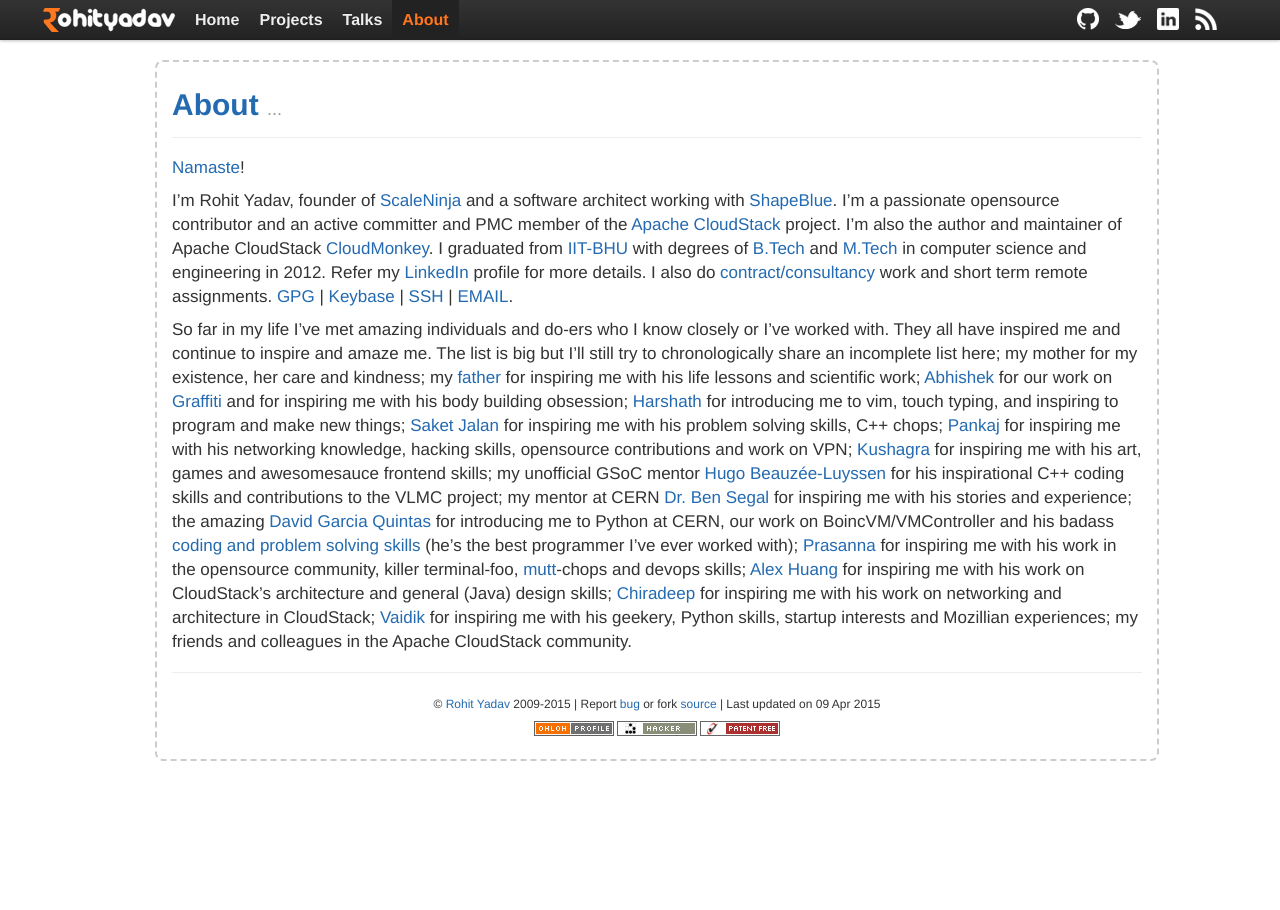
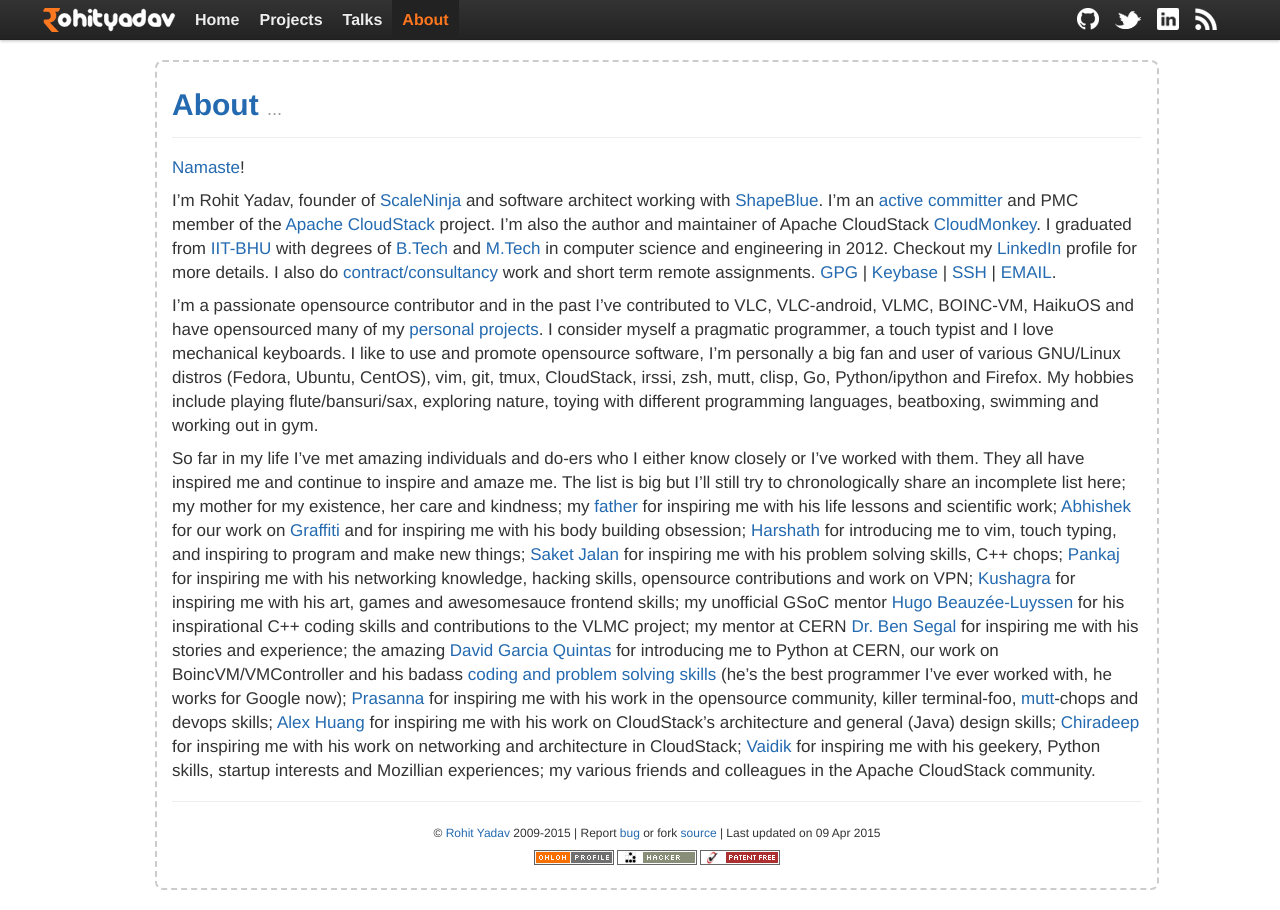
Before and after one commit to rohityadavcloud/rohityadavcloud.github.io, a Jekyll site: the page built from about.markdown, in a window 1280 px wide. Built offline with Jekyll 4.4.1, drawn with Linux system fonts in a browser that asks for light colours.

Commit message:
kup
Signed-off-by: Rohit Yadav <rohit@scaleninja.com>

```diff
--- a/about.markdown
+++ b/about.markdown
@@ -6,21 +6,32 @@
 
 [Namaste](http://en.wikipedia.org/wiki/Namaste)!
 
-I'm Rohit Yadav, founder of [ScaleNinja](http://www.scaleninja.com) and a software
-architect working with [ShapeBlue](http://shapeblue.com). I'm a passionate opensource
-contributor and an active committer and PMC member of the [Apache
-CloudStack](http://cloudstack.apache.org) project. I'm also the author and maintainer of
+I'm Rohit Yadav, founder of [ScaleNinja](http://www.scaleninja.com) and software
+architect working with [ShapeBlue](http://shapeblue.com). I'm an [active
+committer](https://github.com/apache/cloudstack/graphs/contributors) and PMC
+member of the [Apache CloudStack](http://cloudstack.apache.org) project. I'm
+also the author and maintainer of
 Apache CloudStack [CloudMonkey](http://github.com/apache/cloudstack-cloudmonkey).
 I graduated from [IIT-BHU](http://en.wikipedia.org/wiki/Indian_Institute_of_Technology_%28Banaras_Hindu_University%29_Varanasi)
 with degrees of [B.Tech](http://en.wikipedia.org/wiki/Bachelor_of_Technology) and
 [M.Tech](http://en.wikipedia.org/wiki/Master_of_Engineering) in computer science
-and engineering in 2012. Refer my [LinkedIn](https://linkedin.com/in/bhaisaab)
+and engineering in 2012. Checkout my [LinkedIn](https://linkedin.com/in/bhaisaab)
 profile for more details. I also do
 [contract/consultancy](mailto:rohit@scaleninja.com) work and short term remote
 assignments. [GPG](/gpg.pub) | [Keybase](https://keybase.io/bhaisaab) |
 [SSH](/ssh.pub) | [EMAIL](mailto:rohit@scaleninja.com).
 
-So far in my life I've met amazing individuals and do-ers who I know closely or I've worked with.
+I'm a passionate opensource contributor and in the past I've contributed to VLC,
+VLC-android, VLMC, BOINC-VM, HaikuOS and have opensourced many of my [personal
+projects](https://github.com/bhaisaab?tab=repositories).
+I consider myself a pragmatic programmer, a touch typist and I love mechanical
+keyboards. I like to use and promote opensource software, I'm personally a big
+fan and user of various GNU/Linux distros (Fedora, Ubuntu, CentOS), vim, git, tmux,
+CloudStack, irssi, zsh, mutt, clisp, Go, Python/ipython and Firefox. My hobbies
+include playing flute/bansuri/sax, exploring nature, toying with different
+programming languages, beatboxing, swimming and working out in gym.
+
+So far in my life I've met amazing individuals and do-ers who I either know closely or I've worked with them.
 They all have inspired me and continue to inspire and amaze me. The list is big but
 I'll still try to chronologically share an incomplete list here;
 my mother for my existence, her care and kindness;
@@ -32,9 +43,9 @@
 [Kushagra](http://kushagragour.in/) for inspiring me with his art, games and awesomesauce frontend skills;
 my unofficial GSoC mentor [Hugo Beauzée-Luyssen](https://twitter.com/beauzeh) for his inspirational C++ coding skills and contributions to the VLMC project;
 my mentor at CERN [Dr. Ben Segal](http://ben.web.cern.ch/ben/) for inspiring me with his stories and experience;
-the amazing [David Garcia Quintas](https://www.linkedin.com/in/davidgarciaquintas) for introducing me to Python at CERN, our work on BoincVM/VMController and his badass [coding and problem solving skills](https://github.com/dgquintas/my-code-samples) (he's the best programmer I've ever worked with);
+the amazing [David Garcia Quintas](https://www.linkedin.com/in/davidgarciaquintas) for introducing me to Python at CERN, our work on BoincVM/VMController and his badass [coding and problem solving skills](https://github.com/dgquintas/my-code-samples) (he's the best programmer I've ever worked with, he works for Google now);
 [Prasanna](https://twitter.com/v0g0n) for inspiring me with his work in the opensource community, killer terminal-foo, [mutt](http://www.mutt.org/)-chops and devops skills;
 [Alex Huang](http://en.wikipedia.org/wiki/Alex_Huang) for inspiring me with his work on CloudStack's architecture and general (Java) design skills;
 [Chiradeep](https://twitter.com/chiradeep) for inspiring me with his work on networking and architecture in CloudStack;
 [Vaidik](https://github.com/vaidik) for inspiring me with his geekery, Python skills, startup interests and Mozillian experiences;
-my friends and colleagues in the Apache CloudStack community.
+my various friends and colleagues in the Apache CloudStack community.
```
